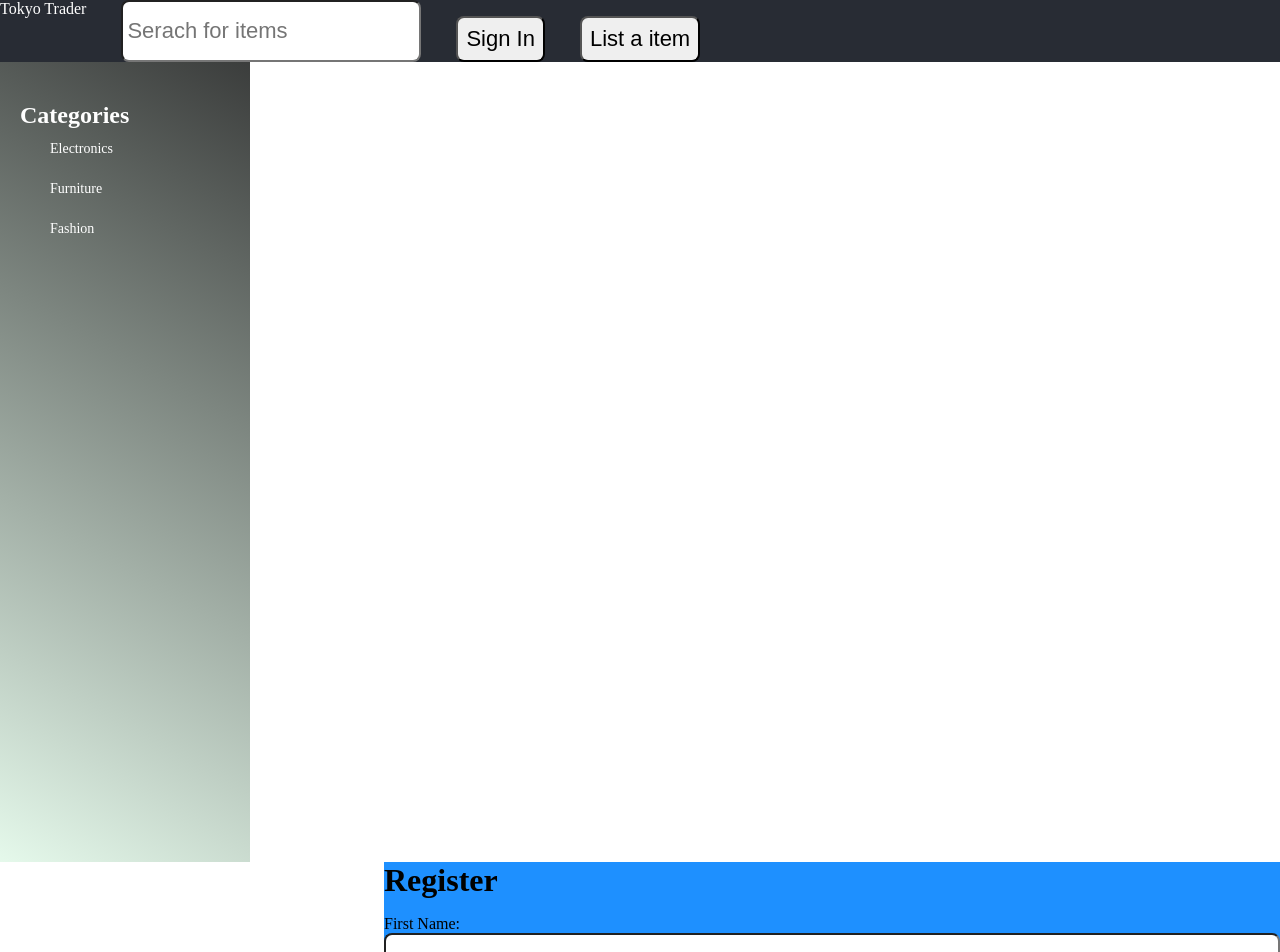
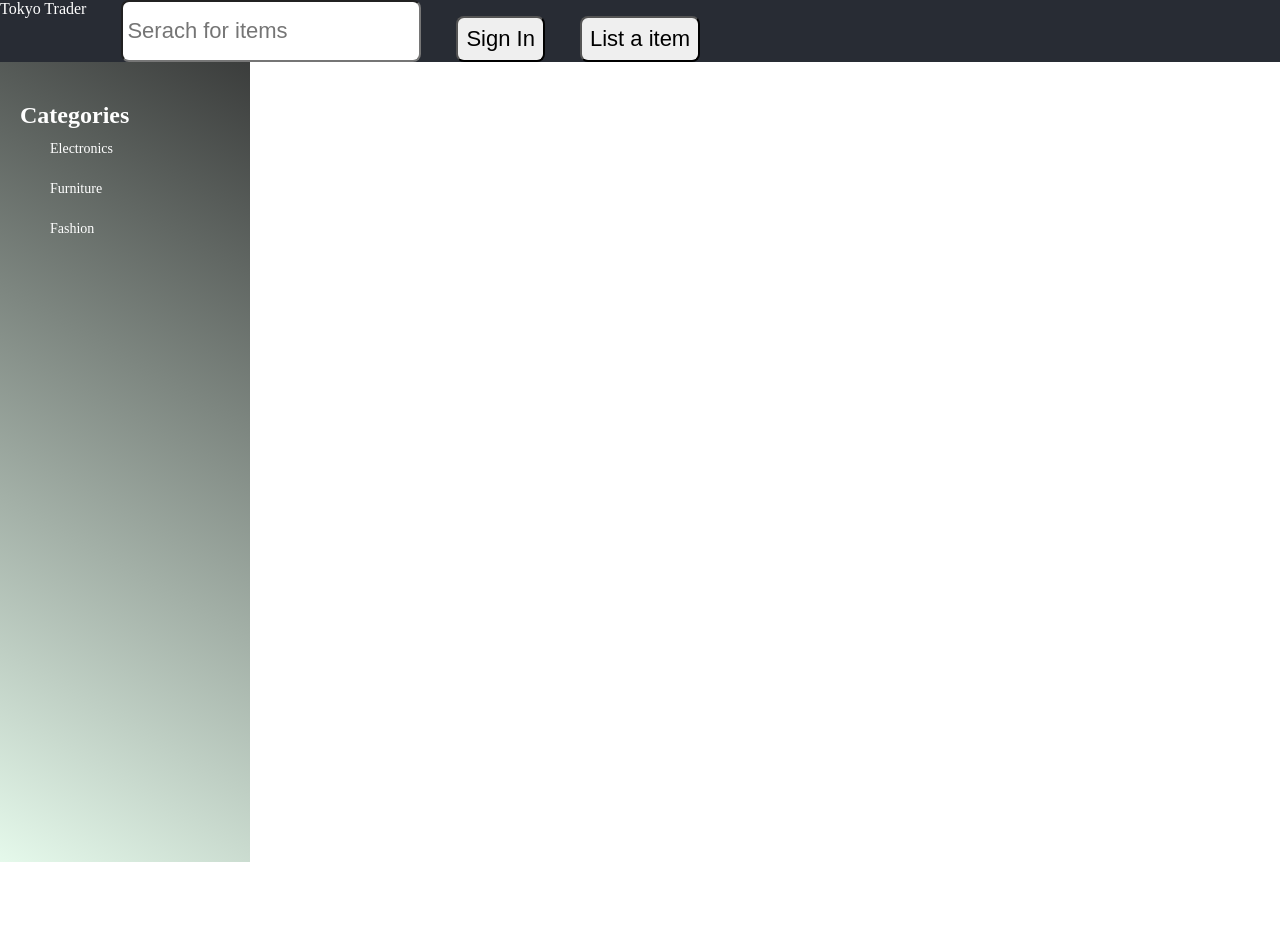
Before and after one commit to tokyo-traders/koukan, a React (Create React App) app: page / in a window 1280 px wide. Shown: the top 952 px of the page. After the commit the page ends 862 px from the top, so only its background shows below. Built offline with nearby package versions, Linux system fonts and the light colour scheme; no server answers.

Commit message:
sidebar fix css

```diff
--- a/src/App.js
+++ b/src/App.js
@@ -27,9 +27,9 @@ function App() {
   return (
     <>
       <NavBar />
+      <Trades />
       <Sidebar />
-      <Registration />
-      <Trades />
+      {/* <Registration /> */}
     </>
 
   );
```
